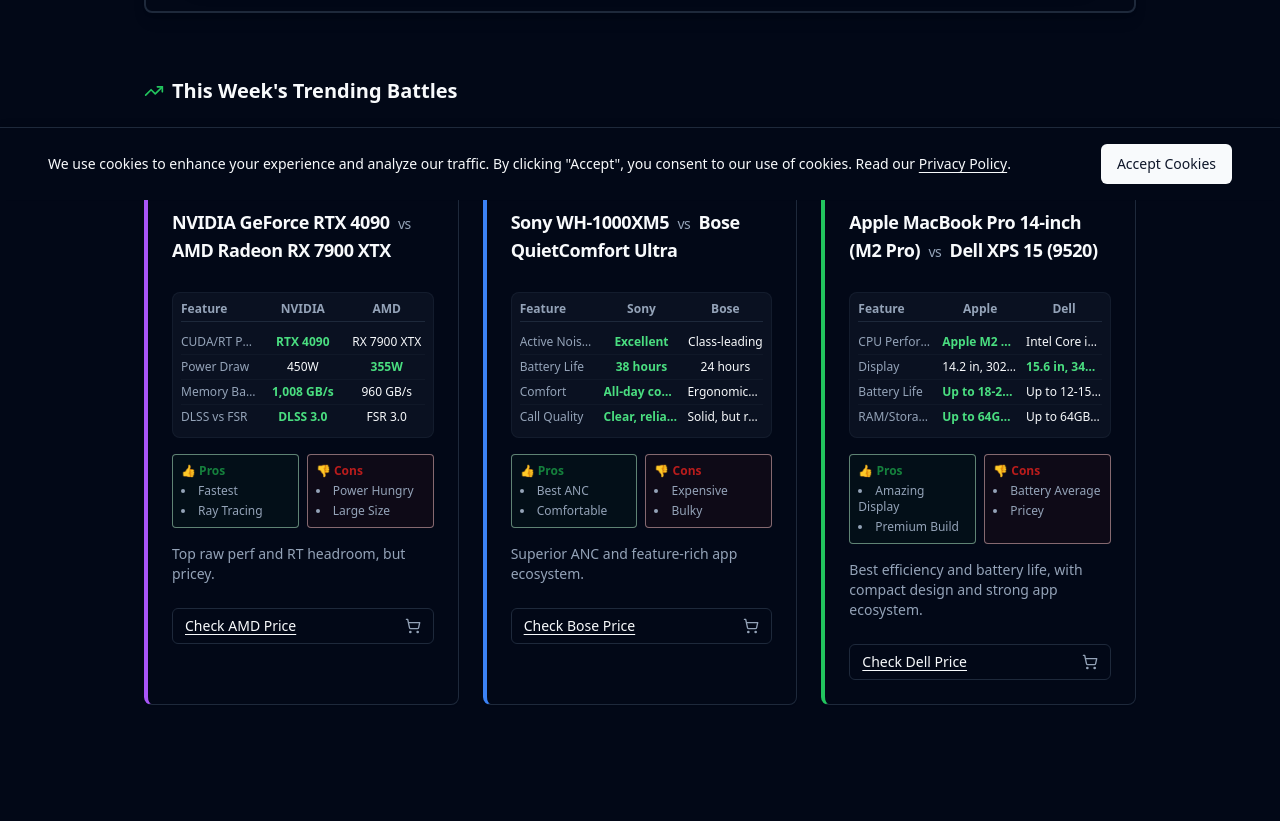
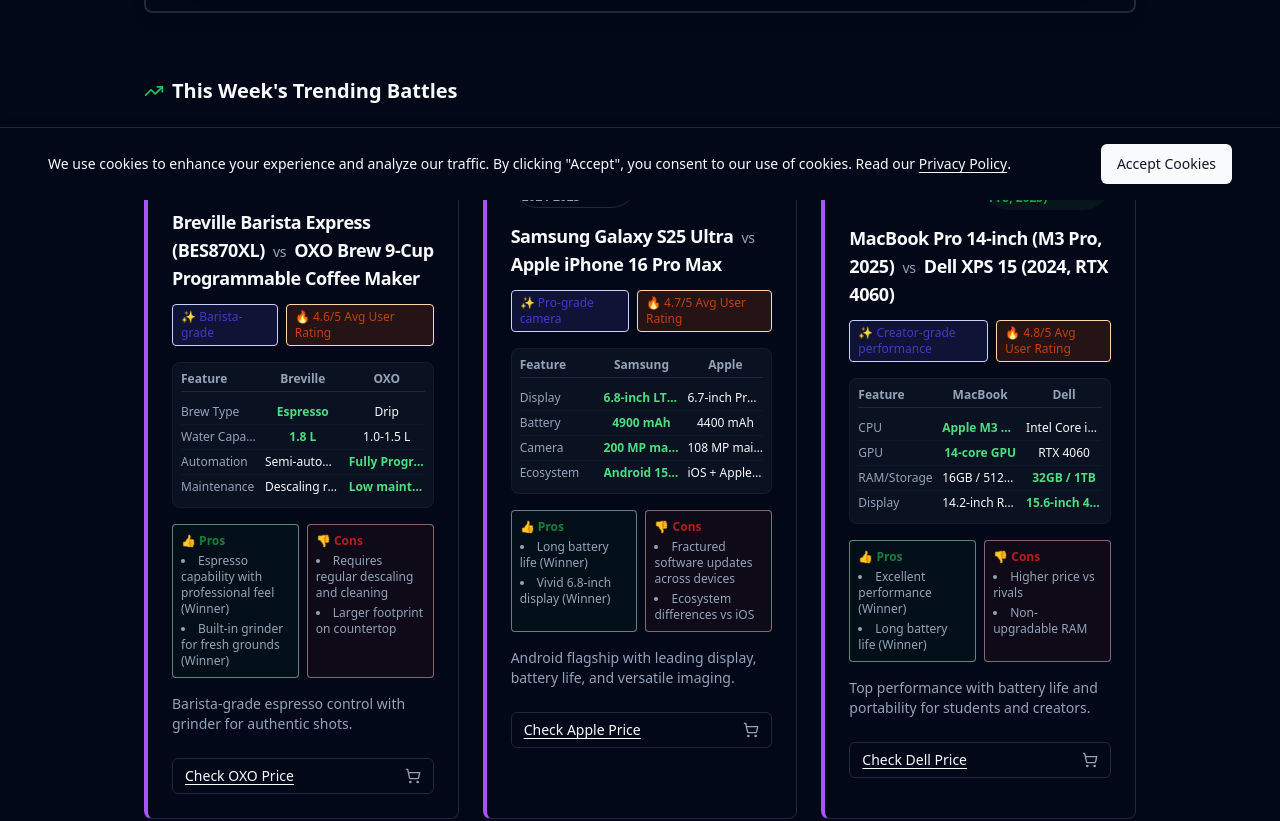
Before and after one commit to tittooin/tittoos-toolbox-hub, a React (Vite) app: page /tools/tech-versus in a window 1280 px wide. Shown: the part 600-1421 px from the top of the page. Built offline with nearby package versions, Linux system fonts and the light colour scheme.

Commit message:
feat: update daily trending battles via admin

```diff
--- a/src/data/battles.ts
+++ b/src/data/battles.ts
@@ -17,129 +17,153 @@ export interface TrendingBattle {
   }[];
   pros: string[];
   cons: string[];
-  qualityMetric?: string; // e.g. "Organic Certified"
-  popularity?: string; // e.g. "1.5M Users"
+  qualityMetric?: string;
+  popularity?: string;
 }
 
 export const trendingBattles: TrendingBattle[] = [
   {
-    "id": "gpu-rtx4090-vs-rx7900xtx",
-    "category": "Graphics Cards",
-    "itemA": "NVIDIA GeForce RTX 4090",
-    "itemB": "AMD Radeon RX 7900 XTX",
-    "winner": "NVIDIA GeForce RTX 4090",
-    "winnerColorClass": "text-purple-600 bg-purple-50 dark:bg-purple-900/20",
+    "id": "coffee-makers-espresso-vs-drip-2025",
+    "category": "Best Coffee Makers",
+    "itemA": "Breville Barista Express (BES870XL)",
+    "itemB": "OXO Brew 9-Cup Programmable Coffee Maker",
+    "winner": "Breville Barista Express (BES870XL)",
+    "winnerColorClass": "text-green-600 bg-green-50 dark:bg-green-900/20",
     "borderColorClass": "border-l-purple-500",
-    "verdict": "Top raw perf and RT headroom, but pricey.",
+    "verdict": "Barista-grade espresso control with grinder for authentic shots.",
+    "pros": [
+      "Espresso capability with professional feel (Winner)",
+      "Built-in grinder for fresh grounds (Winner)"
+    ],
+    "cons": [
+      "Requires regular descaling and cleaning",
+      "Larger footprint on countertop"
+    ],
+    "qualityMetric": "Barista-grade",
+    "popularity": "4.6/5 Avg User Rating",
     "specs": [
       {
-        "label": "CUDA/RT Performance",
-        "valueA": "RTX 4090",
-        "valueB": "RX 7900 XTX",
+        "label": "Brew Type",
+        "valueA": "Espresso",
+        "valueB": "Drip",
         "winner": "A"
       },
       {
-        "label": "Power Draw",
-        "valueA": "450W",
-        "valueB": "355W",
+        "label": "Water Capacity",
+        "valueA": "1.8 L",
+        "valueB": "1.0-1.5 L",
+        "winner": "A"
+      },
+      {
+        "label": "Automation",
+        "valueA": "Semi-automatic",
+        "valueB": "Fully Programmable",
         "winner": "B"
       },
       {
-        "label": "Memory Bandwidth",
-        "valueA": "1,008 GB/s",
-        "valueB": "960 GB/s",
+        "label": "Maintenance",
+        "valueA": "Descaling required",
+        "valueB": "Low maintenance with auto-clean",
+        "winner": "B"
+      }
+    ],
+    "affiliateLink": "https://www.amazon.in/s?k=OXO%20Brew%209-Cup%20Programmable%20Coffee%20Maker&tag=axevora-21",
+    "affiliateText": "Check OXO Price"
+  },
+  {
+    "id": "smartphones-2025-s25-ultra-vs-iphone-16-pro-max",
+    "category": "Latest Smartphones 2024-2025",
+    "itemA": "Samsung Galaxy S25 Ultra",
+    "itemB": "Apple iPhone 16 Pro Max",
+    "winner": "Samsung Galaxy S25 Ultra",
+    "winnerColorClass": "text-green-600 bg-green-50 dark:bg-green-900/20",
+    "borderColorClass": "border-l-purple-500",
+    "verdict": "Android flagship with leading display, battery life, and versatile imaging.",
+    "pros": [
+      "Long battery life (Winner)",
+      "Vivid 6.8-inch display (Winner)"
+    ],
+    "cons": [
+      "Fractured software updates across devices",
+      "Ecosystem differences vs iOS"
+    ],
+    "qualityMetric": "Pro-grade camera",
+    "popularity": "4.7/5 Avg User Rating",
+    "specs": [
+      {
+        "label": "Display",
+        "valueA": "6.8-inch LTPO OLED 144Hz",
+        "valueB": "6.7-inch ProMotion OLED 120Hz",
         "winner": "A"
       },
       {
-        "label": "DLSS vs FSR",
-        "valueA": "DLSS 3.0",
-        "valueB": "FSR 3.0",
+        "label": "Battery",
+        "valueA": "4900 mAh",
+        "valueB": "4400 mAh",
+        "winner": "A"
+      },
+      {
+        "label": "Camera",
+        "valueA": "200 MP main + 64 MP telephoto",
+        "valueB": "108 MP main + 12 MP ultrawide",
+        "winner": "A"
+      },
+      {
+        "label": "Ecosystem",
+        "valueA": "Android 15 + Galaxy ecosystem",
+        "valueB": "iOS + Apple ecosystem",
         "winner": "A"
       }
     ],
-    "affiliateLink": "https://www.amazon.in/s?k=AMD%20Radeon%20RX%207900%20XTX&tag=axevora-21",
-    "affiliateText": "Check AMD Price",
-    "pros": ["Fastest", "Ray Tracing"],
-    "cons": ["Power Hungry", "Large Size"]
+    "affiliateLink": "https://www.amazon.in/s?k=Apple%20iPhone%2016%20Pro%20Max&tag=axevora-21",
+    "affiliateText": "Check Apple Price"
   },
   {
-    "id": "headphones-sony-vs-bose",
-    "category": "Headphones",
-    "itemA": "Sony WH-1000XM5",
-    "itemB": "Bose QuietComfort Ultra",
-    "winner": "Sony WH-1000XM5",
-    "winnerColorClass": "text-blue-600 bg-blue-50 dark:bg-blue-900/20",
-    "borderColorClass": "border-l-blue-500",
-    "verdict": "Superior ANC and feature-rich app ecosystem.",
+    "id": "laptops-students-creators-macbook-vs-dell-xps-2025",
+    "category": "Best Laptops for Students/Creators",
+    "itemA": "MacBook Pro 14-inch (M3 Pro, 2025)",
+    "itemB": "Dell XPS 15 (2024, RTX 4060)",
+    "winner": "MacBook Pro 14-inch (M3 Pro, 2025)",
+    "winnerColorClass": "text-green-600 bg-green-50 dark:bg-green-900/20",
+    "borderColorClass": "border-l-purple-500",
+    "verdict": "Top performance with battery life and portability for students and creators.",
+    "pros": [
+      "Excellent performance (Winner)",
+      "Long battery life (Winner)"
+    ],
+    "cons": [
+      "Higher price vs rivals",
+      "Non-upgradable RAM"
+    ],
+    "qualityMetric": "Creator-grade performance",
+    "popularity": "4.8/5 Avg User Rating",
     "specs": [
       {
-        "label": "Active Noise Cancellation",
-        "valueA": "Excellent",
-        "valueB": "Class-leading",
+        "label": "CPU",
+        "valueA": "Apple M3 Pro",
+        "valueB": "Intel Core i9-13950H",
         "winner": "A"
       },
       {
-        "label": "Battery Life",
-        "valueA": "38 hours",
-        "valueB": "24 hours",
+        "label": "GPU",
+        "valueA": "14-core GPU",
+        "valueB": "RTX 4060",
         "winner": "A"
       },
       {
-        "label": "Comfort",
-        "valueA": "All-day comfort",
-        "valueB": "Ergonomically good but heavier",
-        "winner": "A"
-      },
-      {
-        "label": "Call Quality",
-        "valueA": "Clear, reliable",
-        "valueB": "Solid, but room for improvement",
-        "winner": "A"
-      }
-    ],
-    "affiliateLink": "https://www.amazon.in/s?k=Bose%20QuietComfort%20Ultra&tag=axevora-21",
-    "affiliateText": "Check Bose Price",
-    "pros": ["Best ANC", "Comfortable"],
-    "cons": ["Expensive", "Bulky"]
-  },
-  {
-    "id": "laptop-macbook-vs-dell-xps15",
-    "category": "Laptops",
-    "itemA": "Apple MacBook Pro 14-inch (M2 Pro)",
-    "itemB": "Dell XPS 15 (9520)",
-    "winner": "Apple MacBook Pro 14-inch",
-    "winnerColorClass": "text-green-600 bg-green-50 dark:bg-green-900/20",
-    "borderColorClass": "border-l-green-500",
-    "verdict": "Best efficiency and battery life, with compact design and strong app ecosystem.",
-    "specs": [
-      {
-        "label": "CPU Performance",
-        "valueA": "Apple M2 Pro/Max (12-core CPU)",
-        "valueB": "Intel Core i7-13700H",
-        "winner": "A"
+        "label": "RAM/Storage",
+        "valueA": "16GB / 512GB",
+        "valueB": "32GB / 1TB",
+        "winner": "B"
       },
       {
         "label": "Display",
-        "valueA": "14.2 in, 3024x1964, 120 Hz, Liquid Retina XDR",
-        "valueB": "15.6 in, 3456x2160, 120 Hz, 3.5K OLED",
+        "valueA": "14.2-inch Retina 3024x1964",
+        "valueB": "15.6-inch 4K OLED",
         "winner": "B"
-      },
-      {
-        "label": "Battery Life",
-        "valueA": "Up to 18-21 hours",
-        "valueB": "Up to 12-15 hours",
-        "winner": "A"
-      },
-      {
-        "label": "RAM/Storage Options",
-        "valueA": "Up to 64GB unified memory, up to 8TB SSD",
-        "valueB": "Up to 64GB DDR5, up to 4TB SSD",
-        "winner": "A"
       }
     ],
-    "affiliateLink": "https://www.amazon.in/s?k=Dell%20XPS%2015%20(9520)&tag=axevora-21",
-    "affiliateText": "Check Dell Price",
-    "pros": ["Amazing Display", "Premium Build"],
-    "cons": ["Battery Average", "Pricey"]
+    "affiliateLink": "https://www.amazon.in/s?k=Dell%20XPS%2015%20(2024%2C%20RTX%204060)&tag=axevora-21",
+    "affiliateText": "Check Dell Price"
   }
 ];
```
